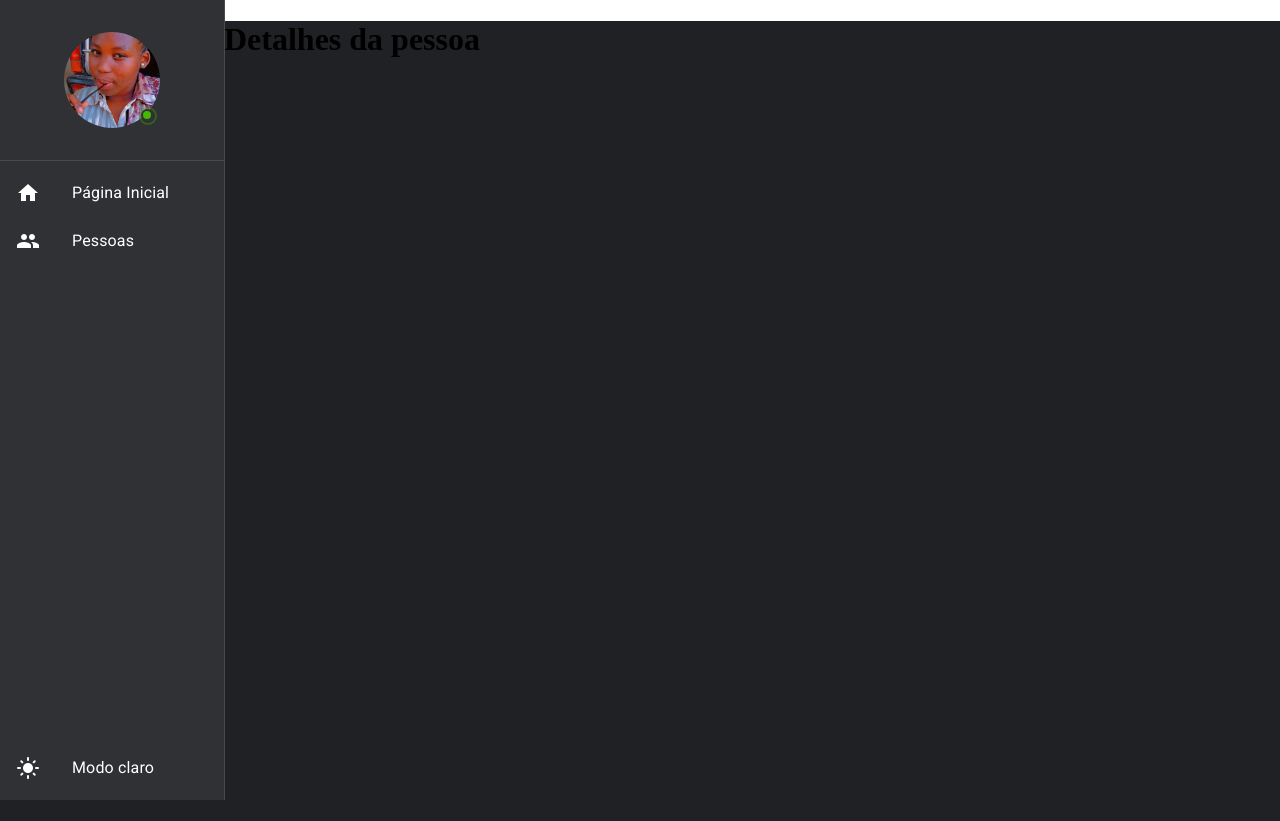
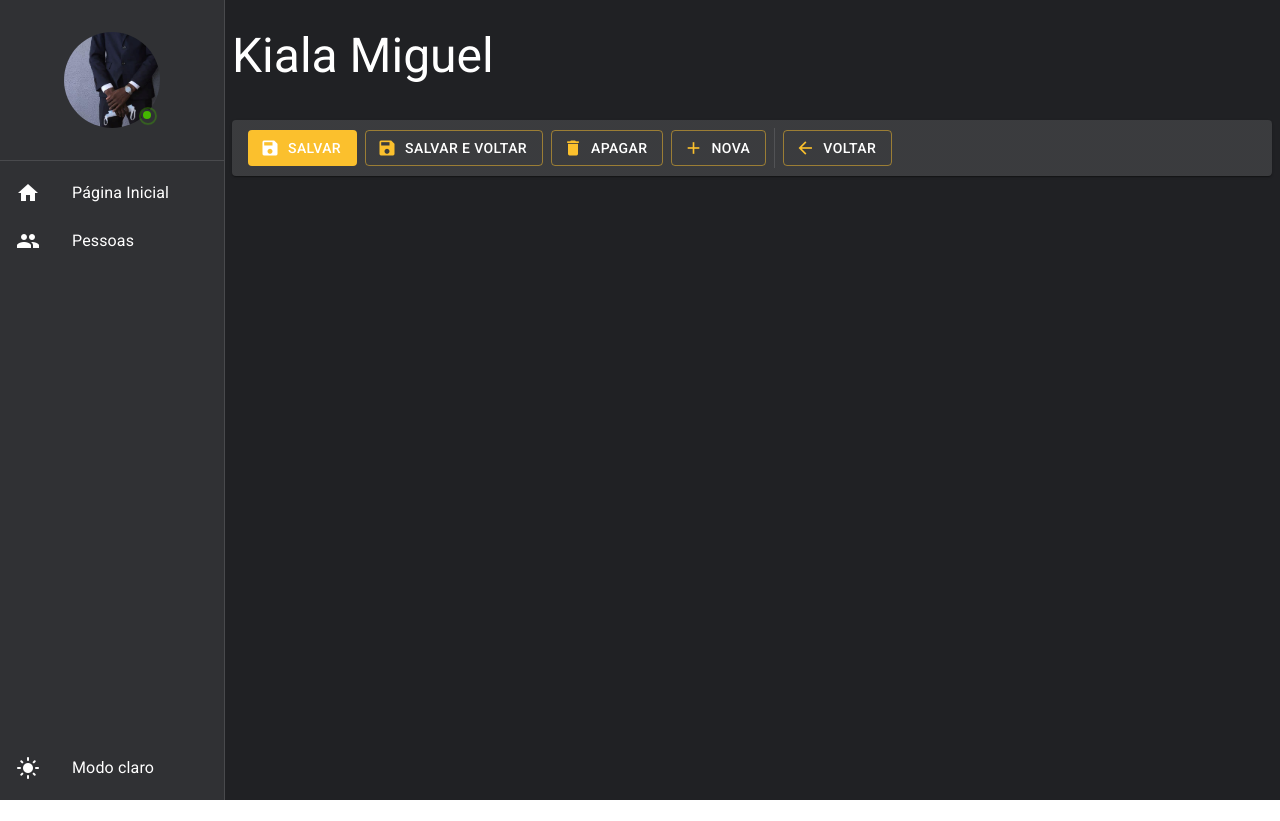
Before and after one commit to Aristidescosta/curso-react-typescript, a React (Create React App) app: page /people/details/1 in a window 1280 px wide. After the commit the page ends 800 px from the top, so only its background shows below. Built offline with nearby package versions, Linux system fonts and the light colour scheme; data requests are answered from the project's data file.

Commit message:
refactor: consulta de registo no backend

```diff
--- a/mock/db.json
+++ b/mock/db.json
@@ -4,16 +4,10 @@
       "id": 0,
       "fullName": "Aristides Costa",
       "email": "aristidiscosta200@gmail.com"
-    },
-    {
+    },{
       "id": 1,
-      "fullName": "Adilson Miguel",
-      "email": "adilsonmiguel@gmail.com"
-    },
-    {
-      "id": 10,
-      "fullName": "Domingos Costa",
-      "email": "domingoscosta@gmail.com"
+      "fullName": "Kiala Miguel",
+      "email": "kialamiguel@gmail.com"
     }
   ]
 }
--- a/src/pages/index.ts
+++ b/src/pages/index.ts
@@ -1,2 +1,2 @@
 export * from "./dashboard/index"
-export * from "./peoples/index"
+export * from "./peoples/ListOfPeople"
--- /dev/null
+++ b/src/pages/peoples/DetailPeople.tsx
@@ -0,0 +1,88 @@
+import { useEffect, useState } from "react";
+import { useNavigate, useParams } from "react-router-dom";
+import { DetailsTools } from "../../shared/components";
+import { BasePageLayout } from "../../shared/layouts";
+import {
+  Dialog,
+  DialogTitle,
+  DialogActions,
+  Button,
+  LinearProgress,
+} from "@mui/material";
+import { PeopleService } from "../../shared/services/api/peoples";
+
+export const DetailPeople: React.FC = () => {
+  const { id = "new" } = useParams<"id">();
+  const navigate = useNavigate();
+  const [open, setOpen] = useState(false);
+  const [peopleName, setPeopleName] = useState("");
+  const [title, setTitle] = useState("");
+
+  const [isLoading, setIsLoading] = useState(false);
+
+  const handleClose = () => {
+    setOpen(false);
+    navigate("/peoples");
+  };
+
+  useEffect(() => {
+    console.log("teste");
+    if (id !== "new") {
+      setIsLoading(true);
+      PeopleService.getById(Number(id)).then((result) => {
+        setIsLoading(false);
+        if (result instanceof Error) {
+          setTitle(result.message);
+          setOpen(true);
+        } else {
+          setPeopleName(result.fullName);
+          console.log(result);
+        }
+      });
+    }
+  }, [id]);
+
+  const handleSave = () => {};
+
+  const handleDelete = (id: number) => {
+    PeopleService.deleteById(id).then((result) => {
+      if (result instanceof Error) alert(result.message);
+      else {
+        setTitle("Registo apagado com sucesso");
+        setOpen(true);
+      }
+    });
+  };
+
+  return (
+    <BasePageLayout
+      title={id === "new" ? "Nova pessoa" : peopleName}
+      toolbar={
+        <DetailsTools
+          newButtonText="Nova"
+          showSaveAndBackButton
+          showNewButton={id !== "new"}
+          showDeleteButton={id !== "new"}
+          whenClickingOnSaveButton={handleSave}
+          whenClickingOnDeleteButton={() => handleDelete(Number(id))}
+          whenClickingOnSaveAndBackButton={handleSave}
+          whenClickingOnBackButton={() => navigate("/peoples")}
+          whenClickingOnNewButton={() => navigate("/people/details/new")}
+        />
+      }
+    >
+      <Dialog
+        open={open}
+        onClose={handleClose}
+        aria-labelledby="alert-dialog-title"
+        aria-describedby="alert-dialog-description"
+      >
+        <DialogTitle id="alert-dialog-title">{title}</DialogTitle>
+        <DialogActions>
+          <Button onClick={handleClose}>Ok</Button>
+        </DialogActions>
+      </Dialog>
+      {isLoading && <LinearProgress variant="indeterminate" />}
+    </BasePageLayout>
+  );
+};
--- a/src/pages/peoples/index.tsx
+++ b/src/pages/peoples/ListOfPeople.tsx
@@ -91,6 +91,7 @@ export const ListOfPeople: React.FC = () => {
         <Toolbar
           showSearchInput
           newButtonText="Nova"
+          whenClickNew={() => navigate("/people/details/new")}
           searchText={searchParams.get("search") ?? ""}
           whenChangingSearchText={(texto) =>
             setSearchParams({ search: texto, page: "1" }, { replace: true })
--- a/src/routes/index.tsx
+++ b/src/routes/index.tsx
@@ -1,6 +1,7 @@
 import { useEffect } from "react";
 import { Routes, Route, Navigate } from "react-router-dom";
 import { Dashboard, ListOfPeople } from "../pages";
+import { DetailPeople } from "../pages/peoples/DetailPeople";
 import { useDrawerContext } from "../shared/contexts";
 
 
@@ -17,7 +18,7 @@ export const AppRoutes = () => {
       {
         label: "Pessoas",
         path: "/peoples",
-        icon: "peoplex",
+        icon: "people",
       },
     ]);
   }, [setDrawerOptions]);
@@ -27,7 +28,8 @@ export const AppRoutes = () => {
       <Route path="*" element={<Navigate to="/pagina-inicial" />} />
       <Route path="/pagina-inicial" element={<Dashboard />} />
       <Route path="/peoples" element={<ListOfPeople />} />
-      <Route path="/people/details/:id" element={<h1>Detalhes da pessoa</h1>} />
+      <Route path="/people/details/:id" element={<DetailPeople />} />
+      <Route path="/people/details/new" element={<h1>Nova pessoa</h1>} />
     </Routes>
   );
 };
--- a/src/shared/components/side-menu/index.tsx
+++ b/src/shared/components/side-menu/index.tsx
@@ -15,7 +15,7 @@ import {
 import { Box } from "@mui/system";
 import { ReactNode } from "react";
 import { useMatch, useNavigate, useResolvedPath } from "react-router-dom";
-import avatar from "../../../assets/user1.jpeg";
+import avatar from "../../../assets/aristides.jpg";
 import { useAppThemeContext, useDrawerContext } from "../../contexts";
 
 interface ISideMenuProps {
@@ -89,6 +89,7 @@ export const SideMenu: React.FC<ISideMenuProps> = ({ children }) => {
   const smDown = useMediaQuery(theme.breakpoints.down("sm"));
 
   const { isDrawerOpen, toggleDrawerOpen, drawerOptions } = useDrawerContext();
+  console.log("Drawer", isDrawerOpen)
   const { toggleTheme, themeName } = useAppThemeContext();
 
   return (
```
Also changed, not shown: src/shared/contexts/ThemeContext.tsx (+23 -20 lines), src/assets/aristides.jpg (added).
